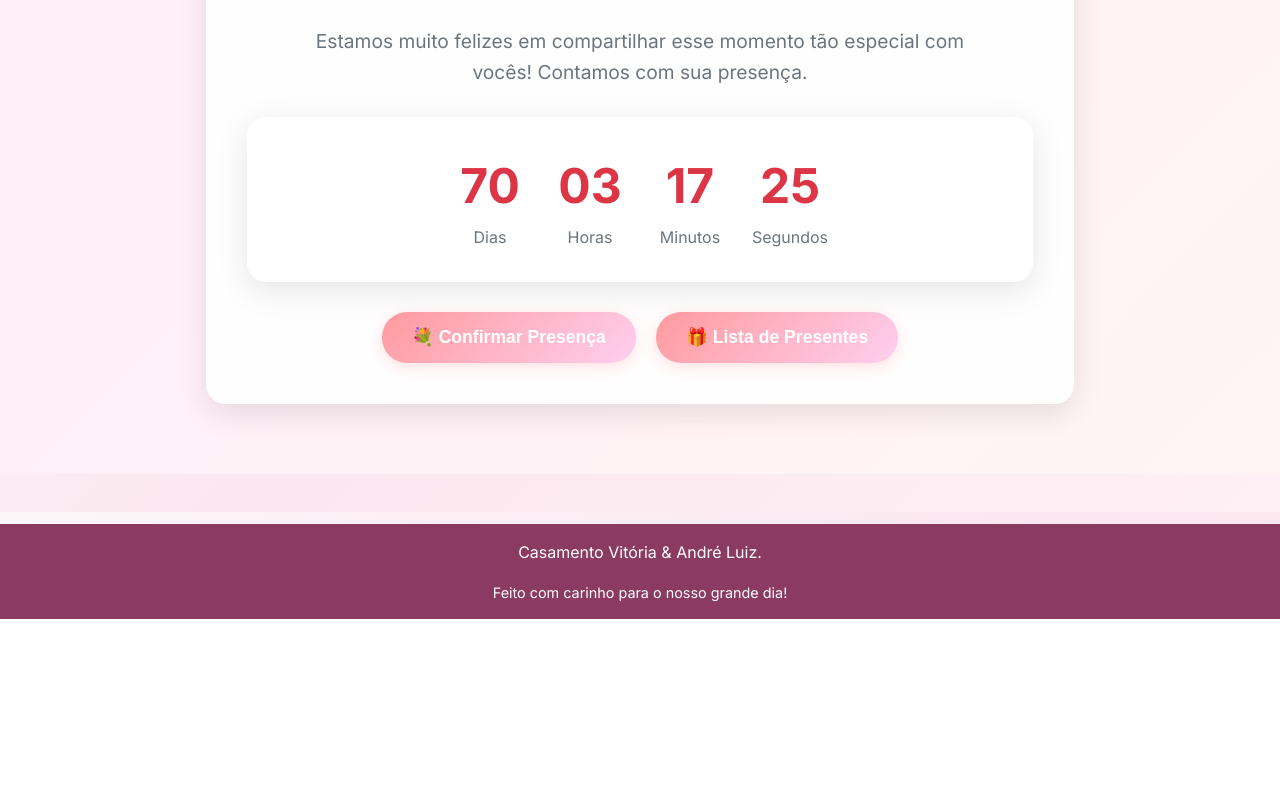
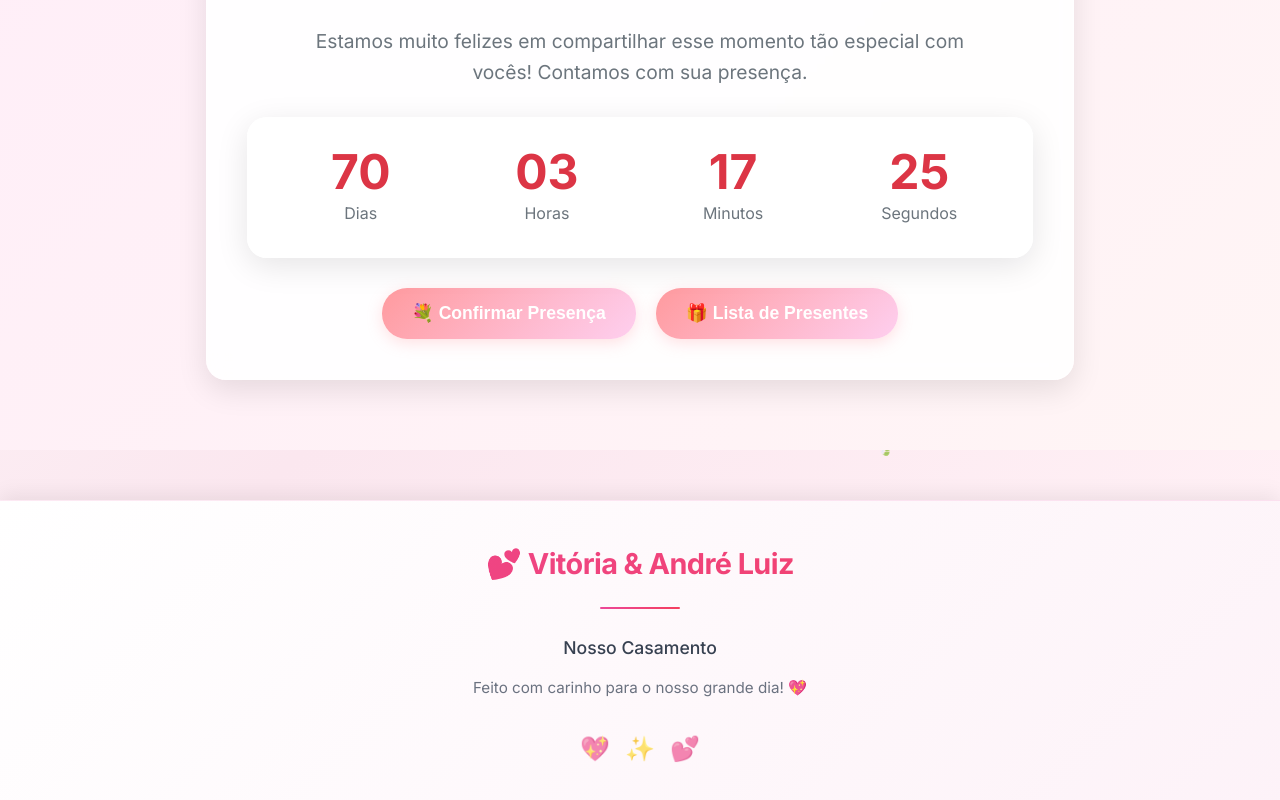
Before and after one commit to LzGuimaraes/wedding-front, a Next.js app: page / in a window 1280 px wide. Shown: the part 288-1088 px from the top of the page. Before the commit the page ends 907 px from the top, so only its background shows below. Built offline with nearby package versions, Linux system fonts and the light colour scheme.

Commit message:
Alterando Footer e Contador

```diff
--- a/src/app/page.tsx
+++ b/src/app/page.tsx
@@ -1,7 +1,6 @@
 "use client";
 
 import { useState, useEffect } from 'react';
-// Removido import Link from 'next/link' - não suportado
 
 interface TimeLeft {
   days?: number;
@@ -215,6 +214,90 @@ export default function HomePage() {
         .falling-petal:nth-child(7) { left: 70%; animation-delay: 6s; }
         .falling-petal:nth-child(8) { left: 80%; animation-delay: 7s; }
         .falling-petal:nth-child(9) { left: 90%; animation-delay: 8s; }
+
+        /* Responsividade do contador */
+        .countdown-container {
+          display: flex;
+          gap: 20px;
+          margin: 30px 0;
+          background: rgba(255, 255, 255, 0.9);
+          backdrop-filter: blur(10px);
+          padding: 30px;
+          border-radius: 20px;
+          justify-content: center;
+          box-shadow: 0 8px 32px rgba(0, 0, 0, 0.1);
+          border: 1px solid rgba(255, 255, 255, 0.3);
+          flex-wrap: nowrap;
+          overflow: hidden;
+        }
+
+        .countdown-item {
+          flex: 1;
+          min-width: 0;
+          text-align: center;
+        }
+
+        .countdown-number {
+          color: #dc3545;
+          font-size: 3em;
+          margin: 0;
+          line-height: 1;
+          font-weight: bold;
+          white-space: nowrap;
+        }
+
+        .countdown-label {
+          color: #6c757d;
+          font-size: 1em;
+          margin: 5px 0 0 0;
+          white-space: nowrap;
+        }
+
+        /* Responsividade para telas pequenas */
+        @media (max-width: 768px) {
+          .countdown-container {
+            gap: 10px;
+            padding: 20px 10px;
+          }
+
+          .countdown-number {
+            font-size: 2em;
+          }
+
+          .countdown-label {
+            font-size: 0.8em;
+          }
+        }
+
+        @media (max-width: 480px) {
+          .countdown-container {
+            gap: 8px;
+            padding: 15px 8px;
+          }
+
+          .countdown-number {
+            font-size: 1.5em;
+          }
+
+          .countdown-label {
+            font-size: 0.7em;
+          }
+        }
+
+        @media (max-width: 380px) {
+          .countdown-container {
+            gap: 5px;
+            padding: 12px 5px;
+          }
+
+          .countdown-number {
+            font-size: 1.2em;
+          }
+
+          .countdown-label {
+            font-size: 0.6em;
+          }
+        }
       `}</style>
 
       <div className="floral-background">
@@ -268,26 +351,13 @@ export default function HomePage() {
               🎉 O grande dia chegou! 🎉
             </h2>
           ) : (
-            <div style={{
-              display: 'flex',
-              gap: '20px',
-              marginTop: '30px',
-              marginBottom: '30px',
-              backgroundColor: 'rgba(255, 255, 255, 0.9)',
-              backdropFilter: 'blur(10px)',
-              padding: '30px',
-              borderRadius: '20px',
-              flexWrap: 'wrap',
-              justifyContent: 'center',
-              boxShadow: '0 8px 32px rgba(0, 0, 0, 0.1)',
-              border: '1px solid rgba(255, 255, 255, 0.3)'
-            }}>
+            <div className="countdown-container">
               {["Dias", "Horas", "Minutos", "Segundos"].map((label, index) => {
                 const value = [timeLeft.days, timeLeft.hours, timeLeft.minutes, timeLeft.seconds][index];
                 return (
-                  <div key={label} style={{ minWidth: '80px' }}>
-                    <h2 style={{ color: '#dc3545', fontSize: '3em', margin: 0 }}>{formatTime(value)}</h2>
-                    <p style={{ color: '#6c757d', fontSize: '1em', margin: 0 }}>{label}</p>
+                  <div key={label} className="countdown-item">
+                    <h2 className="countdown-number">{formatTime(value)}</h2>
+                    <p className="countdown-label">{label}</p>
                   </div>
                 );
               })}
--- a/src/components/layout/Footer.tsx
+++ b/src/components/layout/Footer.tsx
@@ -1,20 +1,90 @@
 // your-wedding-frontend/src/components/layout/Footer.tsx
-
 export default function Footer() {
   return (
     <footer
       style={{
-        backgroundColor: "var(--color-deep-rose)",
-        color: "var(--color-white)",
-        textAlign: "center",
-        marginTop: "50px",
-        fontFamily: "inherit",
+        background: 'linear-gradient(135deg, #ffffff 0%, #fdf2f8 100%)',
+        padding: '40px 30px',
+        borderTop: '1px solid rgba(236, 72, 153, 0.1)',
+        boxShadow: '0 -4px 20px rgba(0,0,0,0.08)',
+        fontFamily: "'Inter', -apple-system, BlinkMacSystemFont, 'Segoe UI', Roboto, sans-serif",
+        marginTop: '50px',
+        backdropFilter: 'blur(10px)',
+        position: 'relative'
       }}
     >
-      <p> Casamento Vitória & André Luiz. </p>
-      <p style={{ fontSize: "0.9em", marginTop: "10px" }}>
-        Feito com carinho para o nosso grande dia!
-      </p>
-    </footer>
+      <div style={{
+        maxWidth: '1200px',
+        margin: '0 auto',
+        textAlign: 'center'
+      }}>
+        {/* Logo/Título Principal */}
+        <div style={{
+          fontSize: '1.8em',
+          fontWeight: '700',
+          background: 'linear-gradient(135deg, #ec4899 0%, #f43f5e 100%)',
+          WebkitBackgroundClip: 'text',
+          WebkitTextFillColor: 'transparent',
+          marginBottom: '20px',
+          letterSpacing: '-0.02em'
+        }}>
+          💕 Vitória & André Luiz
+        </div>
+
+        {/* Divider */}
+        <div style={{
+          width: '80px',
+          height: '2px',
+          background: 'linear-gradient(135deg, #ec4899 0%, #f43f5e 100%)',
+          margin: '0 auto 25px auto',
+          borderRadius: '2px'
+        }}></div>
+
+        {/* Mensagem principal */}
+        <p style={{
+          color: '#374151',
+          fontSize: '1.1em',
+          fontWeight: '500',
+          margin: '0 0 15px 0',
+          lineHeight: '1.6'
+        }}>
+          Nosso Casamento
+        </p>
+
+        {/* Submensagem */}
+        <p style={{
+          color: '#6b7280',
+          fontSize: '0.95em',
+          margin: '0 0 30px 0',
+          lineHeight: '1.5',
+          fontWeight: '400'
+        }}>
+          Feito com carinho para o nosso grande dia! 💖
+        </p>
+
+        {/* Decoração com corações */}
+        <div style={{
+          display: 'flex',
+          justifyContent: 'center',
+          gap: '15px',
+          fontSize: '1.5em',
+          marginBottom: '25px',
+          opacity: '0.7'
+        }}>
+          <span style={{
+            animation: 'pulse 2s ease-in-out infinite',
+            animationDelay: '0s'
+          }}>💖</span>
+          <span style={{
+            animation: 'pulse 2s ease-in-out infinite',
+            animationDelay: '0.3s'
+          }}>✨</span>
+          <span style={{
+            animation: 'pulse 2s ease-in-out infinite',
+            animationDelay: '0.6s'
+          }}>💕</span>
+        </div>
+      </div>
+      </footer>
   );
 }
```
